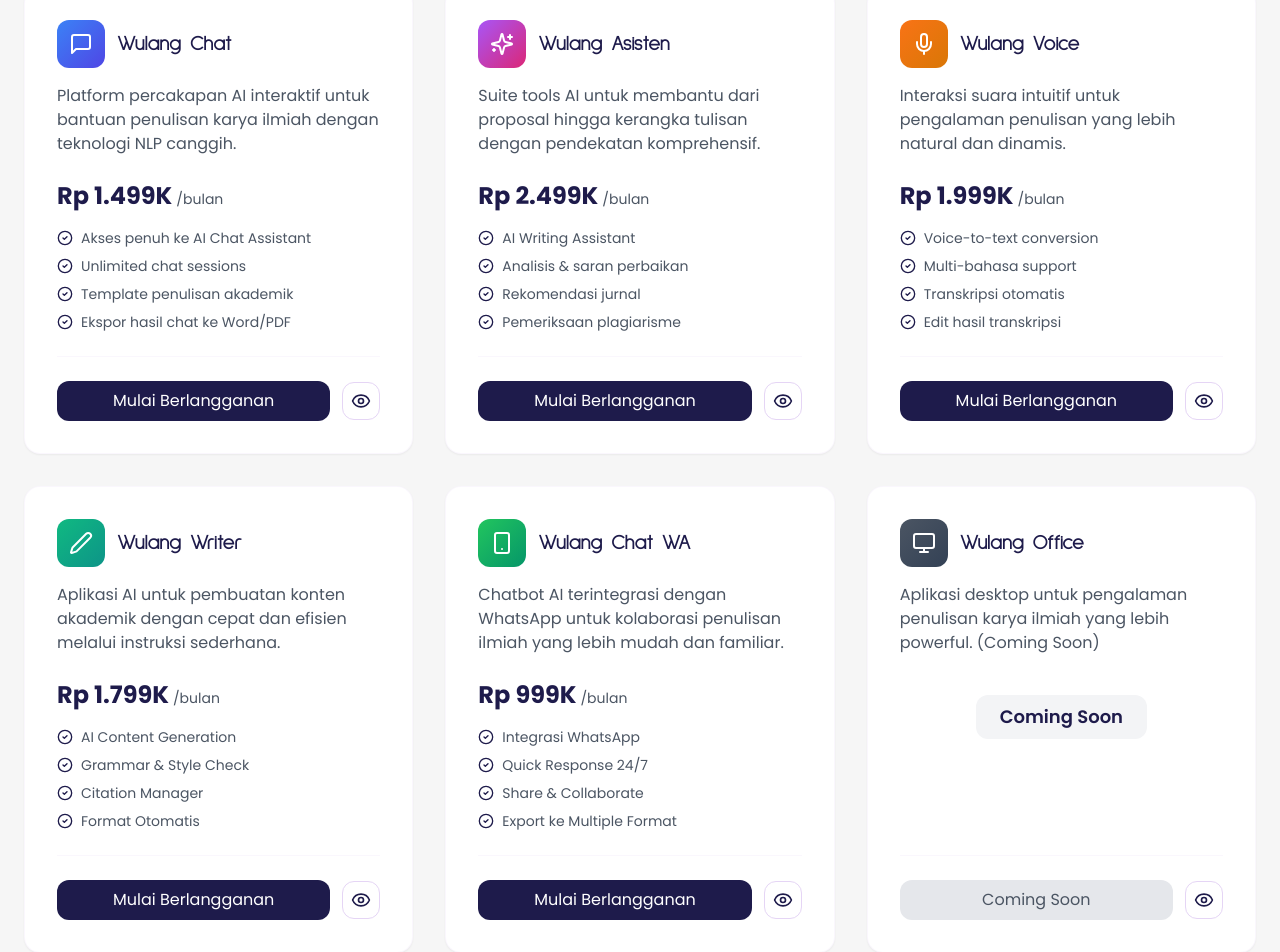
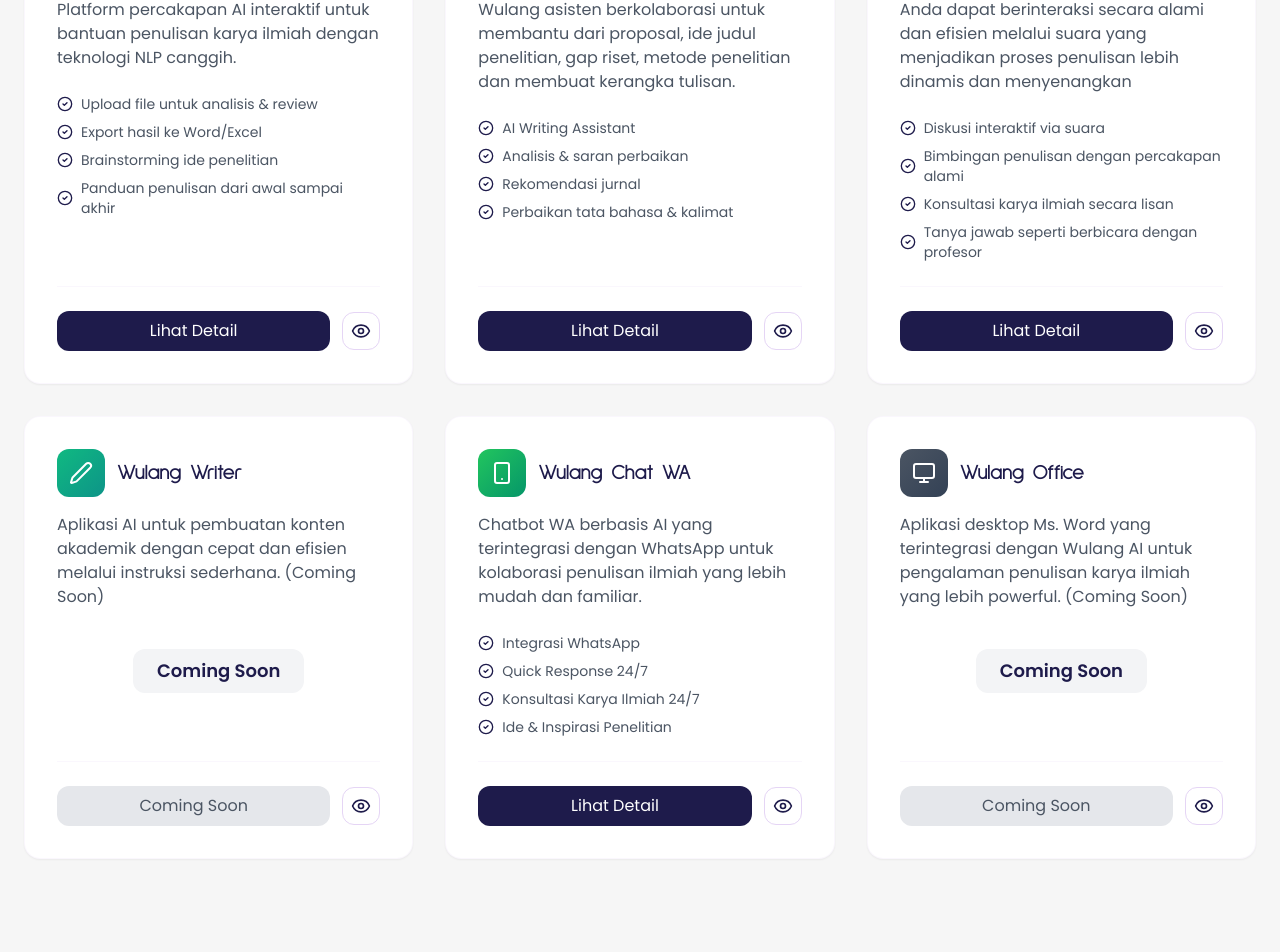
Before and after one commit to daffaabp/lp-wulang-chatbot, a Next.js app: page / in a window 1280 px wide. Shown: the part 1772-2724 px from the top of the page. Built offline with nearby package versions, Linux system fonts and the light colour scheme; a web font is replaced by a local one.

Commit message:
update product dan title (hapus harga, update tile)

```diff
--- a/app/_components/Hero/Hero.tsx
+++ b/app/_components/Hero/Hero.tsx
@@ -43,7 +43,7 @@
 						</div>
 						<div>
 							<div className="flex items-baseline gap-1">
-								<span className="text-4xl font-medium text-[#1E1B4B]">89%</span>
+								<span className="text-4xl font-medium text-[#1E1B4B]">95%</span>
 								<span className="text-emerald-500 font-medium">↑</span>
 							</div>
 							<p className="text-gray-600 text-lg font-medium">
--- a/app/_components/Hero/Title.tsx
+++ b/app/_components/Hero/Title.tsx
@@ -52,11 +52,6 @@
 				<span className={styles.titleText}>surprisingly</span>
 				<span className={`${styles.humanText} ${arimo.className}`}>human</span>
 			</div>
-
-			{/* Button */}
-			<button type="button" className={styles.tryButton}>
-				TRY FOR FREE
-			</button>
 		</div>
 	);
 }
--- a/app/_components/Products/Products.tsx
+++ b/app/_components/Products/Products.tsx
@@ -18,91 +18,81 @@
 
 const products = [
 	{
-		title: "Wulang Chat",
+		title: "Wulang Chatbot",
 		description:
 			"Platform percakapan AI interaktif untuk bantuan penulisan karya ilmiah dengan teknologi NLP canggih.",
 		icon: <MessageSquare className="w-6 h-6" />,
-		url: "https://kelasinovatif.myr.id/pl/kelas-intensif-menguasai-cursor-cara-efektif-meningkatkan-kualitas-penulisan-ilmiah-71329",
+		url: "https://chat.kelasinovatif.com/",
 		iconBg: "bg-gradient-to-br from-blue-500 to-indigo-600",
-		price: "1.499K",
 		features: [
-			"Akses penuh ke AI Chat Assistant",
-			"Unlimited chat sessions",
-			"Template penulisan akademik",
-			"Ekspor hasil chat ke Word/PDF",
+			"Upload file untuk analisis & review",
+			"Export hasil ke Word/Excel",
+			"Brainstorming ide penelitian",
+			"Panduan penulisan dari awal sampai akhir",
 		],
 		image: "/images/wulang-chat.PNG",
 	},
 	{
 		title: "Wulang Asisten",
 		description:
-			"Suite tools AI untuk membantu dari proposal hingga kerangka tulisan dengan pendekatan komprehensif.",
+			"Wulang asisten berkolaborasi untuk membantu dari proposal, ide judul penelitian, gap riset, metode penelitian dan membuat kerangka tulisan.",
 		icon: <Sparkles className="w-6 h-6" />,
-		url: "https://kelasinovatif.myr.id/pl/kelas-intensif-menguasai-cursor-cara-efektif-meningkatkan-kualitas-penulisan-ilmiah-71329",
+		url: "https://tool.kelasinovatif.com/",
 		iconBg: "bg-gradient-to-br from-purple-500 to-pink-600",
-		price: "2.499K",
 		features: [
 			"AI Writing Assistant",
 			"Analisis & saran perbaikan",
 			"Rekomendasi jurnal",
-			"Pemeriksaan plagiarisme",
+			"Perbaikan tata bahasa & kalimat",
 		],
-		image: "/images/wulang-asisten.PNG",
+		image: "/images/wulang-asisten.png",
 	},
 	{
 		title: "Wulang Voice",
 		description:
-			"Interaksi suara intuitif untuk pengalaman penulisan yang lebih natural dan dinamis.",
+			"Anda dapat berinteraksi secara alami dan efisien melalui suara yang menjadikan proses penulisan lebih dinamis dan menyenangkan",
 		icon: <Mic className="w-6 h-6" />,
-		url: "https://kelasinovatif.myr.id/pl/kelas-intensif-menguasai-cursor-cara-efektif-meningkatkan-kualitas-penulisan-ilmiah-71329",
+		url: "https://wulang.kelasinovatif.com/",
 		iconBg: "bg-gradient-to-br from-orange-500 to-amber-600",
-		price: "1.999K",
 		features: [
-			"Voice-to-text conversion",
-			"Multi-bahasa support",
-			"Transkripsi otomatis",
-			"Edit hasil transkripsi",
+			"Diskusi interaktif via suara",
+			"Bimbingan penulisan dengan percakapan alami",
+			"Konsultasi karya ilmiah secara lisan",
+			"Tanya jawab seperti berbicara dengan profesor",
 		],
 		image: "/images/wulang-voice.PNG",
 	},
 	{
 		title: "Wulang Writer",
 		description:
-			"Aplikasi AI untuk pembuatan konten akademik dengan cepat dan efisien melalui instruksi sederhana.",
+			"Aplikasi AI untuk pembuatan konten akademik dengan cepat dan efisien melalui instruksi sederhana. (Coming Soon)",
 		icon: <Pen className="w-6 h-6" />,
-		url: "https://kelasinovatif.myr.id/pl/kelas-intensif-menguasai-cursor-cara-efektif-meningkatkan-kualitas-penulisan-ilmiah-71329",
+		url: "/",
 		iconBg: "bg-gradient-to-br from-emerald-500 to-teal-600",
-		price: "1.799K",
-		features: [
-			"AI Content Generation",
-			"Grammar & Style Check",
-			"Citation Manager",
-			"Format Otomatis",
-		],
+		comingSoon: true,
 		image: "/images/remove-bg/wulang2.png",
 	},
 	{
 		title: "Wulang Chat WA",
 		description:
-			"Chatbot AI terintegrasi dengan WhatsApp untuk kolaborasi penulisan ilmiah yang lebih mudah dan familiar.",
+			"Chatbot WA berbasis AI yang terintegrasi dengan WhatsApp untuk kolaborasi penulisan ilmiah yang lebih mudah dan familiar.",
 		icon: <Smartphone className="w-6 h-6" />,
-		url: "https://kelasinovatif.myr.id/pl/kelas-intensif-menguasai-cursor-cara-efektif-meningkatkan-kualitas-penulisan-ilmiah-71329",
+		url: "https://wa.me/6285700312898?text=Hai,%20wulang%20",
 		iconBg: "bg-gradient-to-br from-green-500 to-emerald-600",
-		price: "999K",
 		features: [
 			"Integrasi WhatsApp",
 			"Quick Response 24/7",
-			"Share & Collaborate",
-			"Export ke Multiple Format",
+			"Konsultasi Karya Ilmiah 24/7",
+			"Ide & Inspirasi Penelitian",
 		],
 		image: "/images/wulang-chatwa.PNG",
 	},
 	{
 		title: "Wulang Office",
 		description:
-			"Aplikasi desktop untuk pengalaman penulisan karya ilmiah yang lebih powerful. (Coming Soon)",
+			"Aplikasi desktop Ms. Word yang terintegrasi dengan Wulang AI untuk pengalaman penulisan karya ilmiah yang lebih powerful. (Coming Soon)",
 		icon: <Monitor className="w-6 h-6" />,
-		url: "https://kelasinovatif.myr.id/pl/kelas-intensif-menguasai-cursor-cara-efektif-meningkatkan-kualitas-penulisan-ilmiah-71329",
+		url: "/",
 		iconBg: "bg-gradient-to-br from-gray-600 to-slate-700",
 		comingSoon: true,
 		image: "/images/wulang-office.PNG",
@@ -143,7 +133,7 @@
 			>
 				{/* Header with Gradient */}
 				<div className="relative bg-gradient-to-r from-[#1E1B4B] to-[#2D2A6B] text-white">
-					<div className="absolute inset-0 bg-[url('/images/pattern-light.svg')] opacity-10"></div>
+					<div className="absolute inset-0 bg-[url('/images/pattern-light.svg')] opacity-10" />
 					<div className="relative flex items-center justify-between p-3">
 						<h3
 							id="modal-title"
@@ -164,7 +154,7 @@
 
 				{/* Image Preview with Gradient Overlay */}
 				<div className="relative aspect-[16/9] bg-gradient-to-b from-gray-50 to-gray-100">
-					<div className="absolute inset-0 bg-[url('/images/pattern-light.svg')] opacity-5"></div>
+					<div className="absolute inset-0 bg-[url('/images/pattern-light.svg')] opacity-5" />
 					<Image
 						src={image}
 						alt={`Preview ${title}`}
@@ -173,8 +163,8 @@
 						sizes="(max-width: 768px) 100vw, (max-width: 1200px) 90vw, 1200px"
 					/>
 					{/* Gradient Overlays */}
-					<div className="absolute inset-0 bg-gradient-to-t from-white/10 to-transparent"></div>
-					<div className="absolute inset-0 bg-gradient-to-b from-white/10 to-transparent"></div>
+					<div className="absolute inset-0 bg-gradient-to-t from-white/10 to-transparent" />
+					<div className="absolute inset-0 bg-gradient-to-b from-white/10 to-transparent" />
 				</div>
 			</div>
 		</dialog>
@@ -235,7 +225,7 @@
 									{/* Description */}
 									<p className="text-[#4B5563] mb-6">{product.description}</p>
 
-									{/* Price & Features or Coming Soon */}
+									{/* Features or Coming Soon */}
 									<div className="flex-grow">
 										{product.comingSoon ? (
 											<div className="flex flex-col items-center justify-center py-4">
@@ -244,13 +234,6 @@
 												</span>
 											</div>
 										) : (
-											<>
-												<div className="flex items-baseline gap-1 mb-4">
-													<span className="text-2xl font-bold text-[#1E1B4B]">
-														Rp {product.price}
-													</span>
-													<span className="text-sm text-[#4B5563]">/bulan</span>
-												</div>
 											<ul className="space-y-2">
 												{product.features?.map((feature) => (
 													<li
@@ -262,7 +245,6 @@
 													</li>
 												))}
 											</ul>
-											</>
 										)}
 									</div>
 
@@ -277,9 +259,7 @@
 											}`}
 											onClick={(e) => product.comingSoon && e.preventDefault()}
 										>
-											{product.comingSoon
-												? "Coming Soon"
-												: "Mulai Berlangganan"}
+											{product.comingSoon ? "Coming Soon" : "Lihat Detail"}
 										</Link>
 										<button
 											type="button"
--- a/app/layout.tsx
+++ b/app/layout.tsx
@@ -62,7 +62,7 @@
 				{/* WhatsApp Floating Button */}
 				<div className="fixed bottom-6 right-6 z-50 group">
 					<a
-						href="https://wa.me/6285712208535?text=Hai,%20saya%20ingin%20bertanya%20tentang%20Wulang%20AI"
+						href="https://wa.me/6285712208535?text=Hai,%20wulang%20"
 						target="_blank"
 						rel="noopener noreferrer"
 						className="flex items-center justify-center w-12 h-12 bg-[#128C7E] text-white rounded-full shadow-lg hover:bg-[#075E54] transition-all duration-300"
@@ -73,6 +73,8 @@
 							viewBox="0 0 24 24"
 							fill="currentColor"
 							className="w-6 h-6"
+							aria-label="Chat on WhatsApp"
+							role="img"
 						>
 							<path
 								fillRule="evenodd"
@@ -85,7 +87,7 @@
 					<div className="absolute bottom-full right-0 mb-2 pointer-events-none">
 						<div className="bg-gray-900 text-white text-sm px-3 py-1.5 rounded-lg whitespace-nowrap opacity-0 group-hover:opacity-100 transition-opacity duration-300">
 							Hubungi Admin untuk informasi lebih lanjut
-							<div className="absolute -bottom-1 right-4 w-2 h-2 bg-gray-900 transform rotate-45"></div>
+							<div className="absolute -bottom-1 right-4 w-2 h-2 bg-gray-900 transform rotate-45" />
 						</div>
 					</div>
 				</div>
```
Lines whose indentation alone changed are shown as unchanged.
